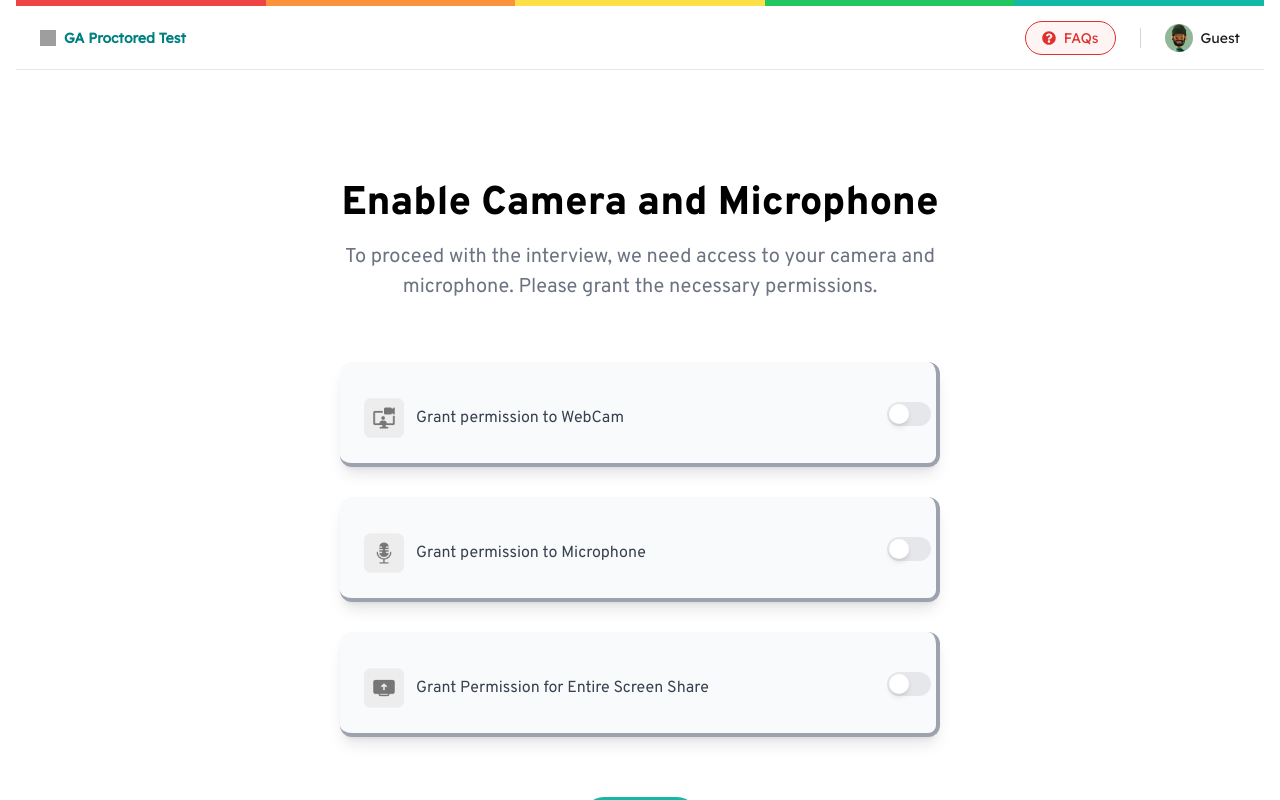
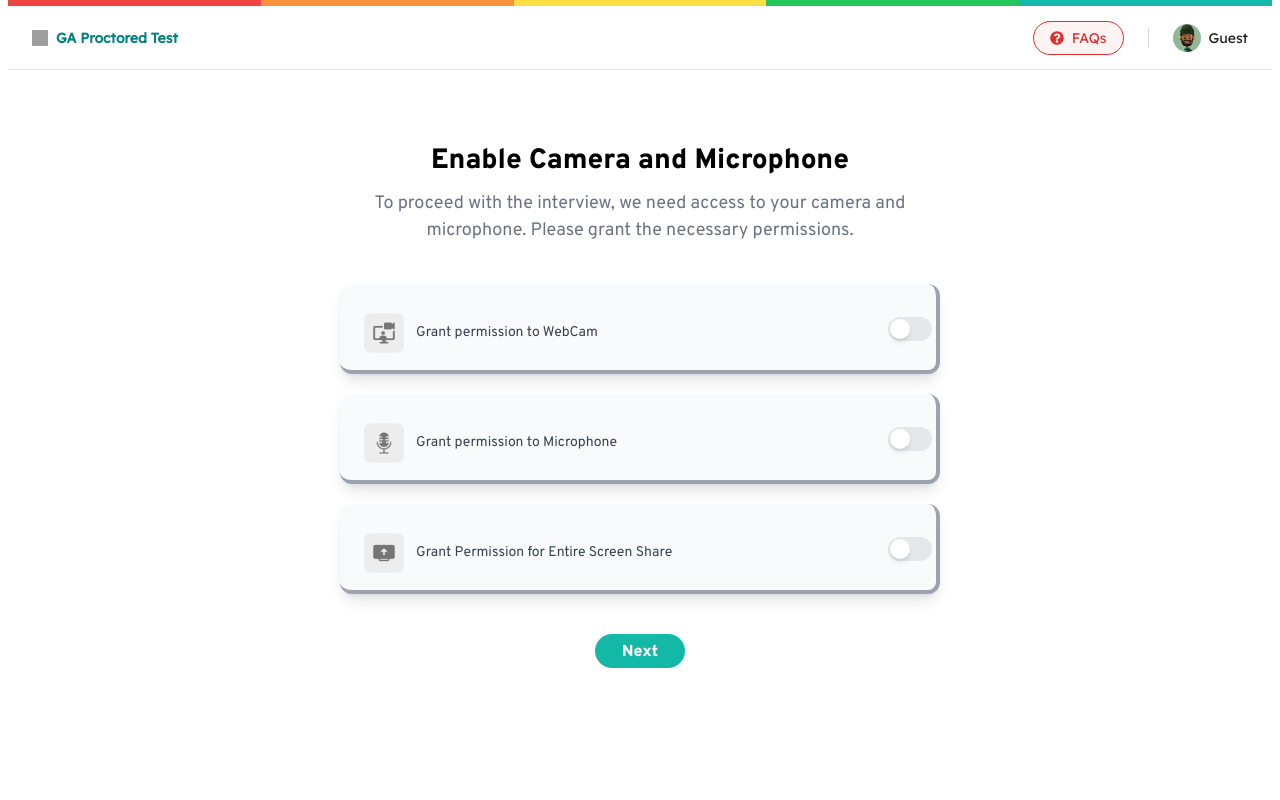
Before and after one commit to Asha-deepthi/GA_Frontend, a React (Vite) app: page /permission/1 in a window 1280 px wide. Built offline with nearby package versions, Linux system fonts and the light colour scheme; no server answers; grey boxes are pictures that could not be loaded.

Commit message:
permission screen

```diff
--- a/src/Test_execution/PermissionScreen.jsx
+++ b/src/Test_execution/PermissionScreen.jsx
@@ -78,18 +78,18 @@ export default function PermissionScreen() {
   };
 
   return (
-    <div className="w-screen min-h-screen bg-white flex flex-col items-center justify-start px-4 relative overflow-hidden font-overpass overflow-x-hidden overflow-y-auto">
+    <div className="w-screen h-screen bg-white flex flex-col items-center justify-start px-2 relative overflow-hidden font-overpass overflow-x-hidden">
       <TopHeader userName={userName} />
       {/* Main Content */}
-      <div className="absolute top-[174px] left-1/2 transform -translate-x-1/2 w-[90vw] max-w-[1100px] min-h-[706px] flex flex-col gap-[60px]">
+      <div className="absolute top-[140px] left-1/2 transform -translate-x-1/2 w-[92vw] max-w-[1100px] min-h-[600px] flex flex-col gap-[40px]">
         <div className="flex flex-col gap-2 w-full max-w-[700px] mx-auto text-center px-2 sm:px-4">
-          <h1 className="font-overpass font-extrabold text-[28px] sm:text-[32px] md:text-[40px] text-black">Enable Camera and Microphone</h1>
-          <p className="font-overpass text-[16px] sm:text-[18px] md:text-[20px] text-gray-500 max-w-[600px] mx-auto">
+          <h1 className="font-overpass font-extrabold text-[20px] sm:text-[24px] md:text-[28px] text-black">Enable Camera and Microphone</h1>
+          <p className="font-overpass text-[14px] sm:text-[16px] md:text-[18px] text-gray-500 max-w-[600px] mx-auto">
             To proceed with the interview, we need access to your camera and microphone. Please grant the necessary permissions.
           </p>
         </div>
 
-        <div className="flex flex-col gap-[30px] w-full max-w-[600px] mx-auto">
+        <div className="flex flex-col gap-[20px] w-full max-w-[600px] mx-auto">
           <PermissionToggle
             label="Grant permission to WebCam"
             image="/images/Webcam.png"
@@ -112,7 +112,7 @@ export default function PermissionScreen() {
 
         <div className="flex justify-center pb-10">
           <button
-            className="w-[117px] h-[44px] px-[40px] py-[10px] rounded-[40px] bg-teal-500 hover:bg-teal-600 text-white font-semibold"
+            className="w-[90px] h-[34px] px-[20px] py-[6px] rounded-[25px] bg-teal-500 hover:bg-teal-600 text-white font-semibold"
             onClick={handleNext}
           >
             Next
@@ -125,10 +125,10 @@ export default function PermissionScreen() {
 
 function PermissionToggle({ label, image, checked, onChange }) {
   return (
-    <div className="flex items-center justify-between px-6 py-4 rounded-xl w-full h-[105px] gap-[10px] pr-[5px] pb-[5px] border-r-4 border-b-4 border-gray-400 bg-gray-50 shadow-lg">
+    <div className="flex items-center justify-between px-6 py-4 rounded-xl w-full h-[90px] gap-[10px] pr-[4px] pb-[4px] border-r-4 border-b-4 border-gray-400 bg-gray-50 shadow-lg">
       <div className="flex items-center gap-3">
         <img src={image} alt={label} className="w-10 h-10" />
-        <span className="text-gray-700">{label}</span>
+        <span className="text-sm text-gray-700">{label}</span>
       </div>
       <label className="relative inline-flex items-center cursor-pointer">
         <input type="checkbox" checked={checked} onChange={onChange} className="sr-only peer" />
--- a/src/Test_execution/TestSubmission.jsx
+++ b/src/Test_execution/TestSubmission.jsx
@@ -9,31 +9,31 @@ const TestSubmission = ({ onSubmit, onBack }) => {
                 <TopHeader />
 
                 {/* Centered Content */}
-                <div className="flex flex-col items-center justify-center flex-1 gap-6 px-4 py-24">
+                <div className="flex flex-col items-center justify-center flex-1 gap-4 px-2 py-10">
                     <img
                         src="images/checkmark.png"
                         alt="Checkmark"
-                        className="w-[643px] h-[450px] max-w-full"
+                        className="w-[350px] h-[250px] max-w-full"
                     />
 
-                    <h2 className="text-center text-[#0F1417] font-bold text-[28px] leading-[35px] w-[928px] h-[35px] font-['Public_Sans']">
+                    <h2 className="text-center text-[#0F1417] font-bold text-[24px] leading-[32px] w-[928px] h-[35px] font-['Public_Sans']">
                         Submit Your Test?
                     </h2>
 
-                    <p className="text-center text-[#0F1417] font-normal text-[16px] leading-[24px] w-[928px] h-[24px] font-['Public_Sans']">
+                    <p className="text-center text-[#0F1417] font-normal text-[16px] leading-[22px] w-[928px] h-[24px] font-['Public_Sans']">
                         Are you sure you want to submit your test? You won’t be able to make changes after this.
                     </p>
 
                     <div className="flex gap-4 mt-4">
                         <button
                             onClick={onBack}
-                            className="w-[187px] h-[40px] rounded-[12px] bg-[#EBEDF2] text-black font-semibold"
+                            className="w-[140px] h-[36px] rounded-[10px] bg-[#EBEDF2] text-black font-semibold"
                         >
                             Back
                         </button>
                         <button
                             onClick={onSubmit}
-                            className="w-[249px] h-[40px] rounded-[12px] bg-[#00A398] text-white font-semibold"
+                            className="w-[180px] h-[36px] rounded-[12px] bg-[#00A398] text-white font-semibold"
                         >
                             Confirm Submit
                         </button>
```
